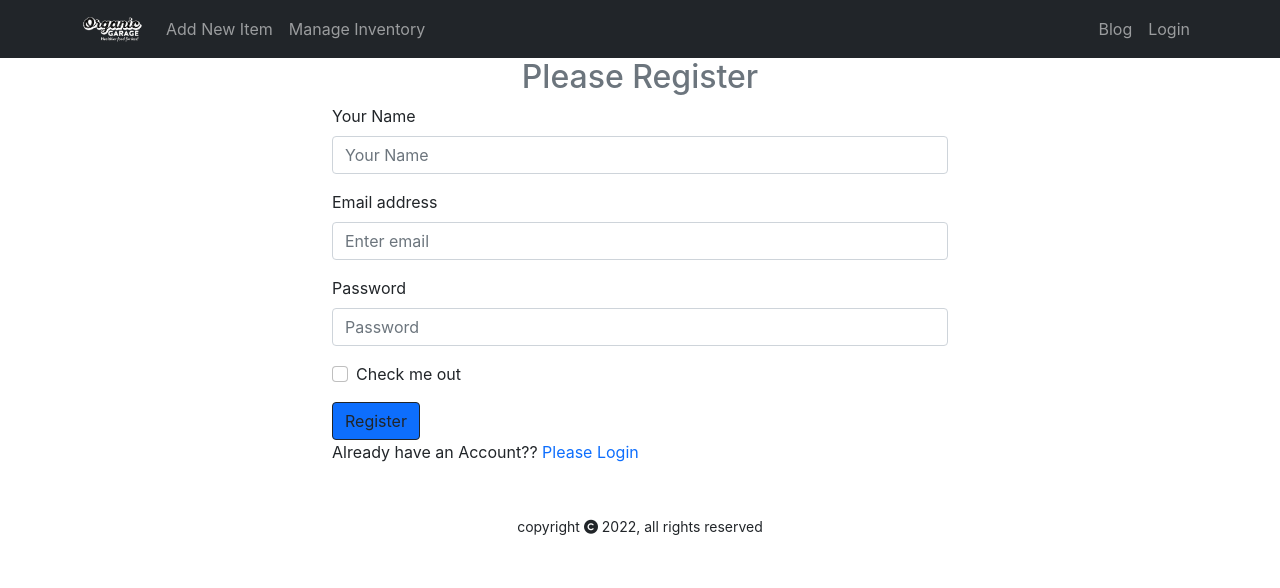
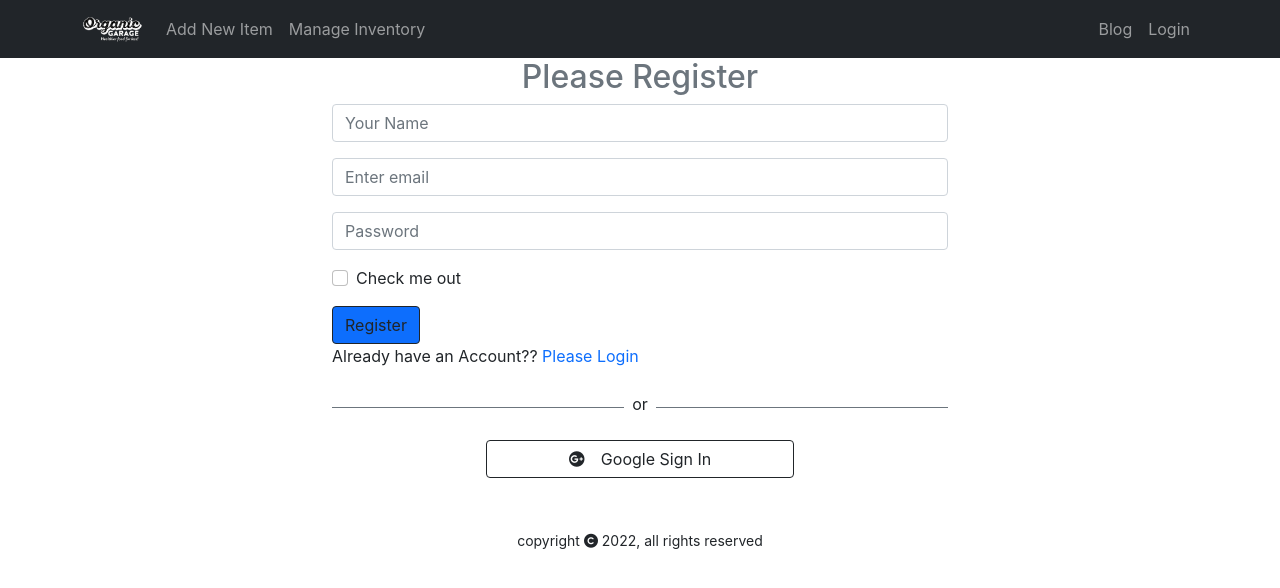
Before and after one commit to shtabdeepaull/Organic-Garage, a React (Create React App) app: page /register in a window 1280 px wide. Shown: the top 588 px of the page. Built offline with nearby package versions, Linux system fonts and the light colour scheme; no server answers.

Commit message:
implemented social login system with google login

```diff
--- a/src/App.js
+++ b/src/App.js
@@ -9,6 +9,7 @@ import ManageInventory from './Pages/Home/ManageInventory/ManageInventory';
 import ItemsDetails from './Pages/Home/ItemsDetails/ItemsDetails';
 import Login from './Pages/Home/Login/Login/Login';
 import Register from './Pages/Home/Login/Register/Register';
+import RequireAuth from './Pages/Home/Login/RequireAuth/RequireAuth';
 
 function App() {
   return (
@@ -16,12 +17,17 @@ function App() {
       <Header></Header>
       <Routes>
         <Route path='/' element={<Home></Home>}></Route>
+        <Route path='/home' element={<Home></Home>}></Route>
         <Route path='/blog' element={<Blog></Blog>}></Route>
         <Route path='/manageinventory' element={<ManageInventory></ManageInventory>}></Route>
-        <Route path='/inventory/:inventoryId' element={<ItemsDetails></ItemsDetails>}></Route>
+        <Route path='/inventory/:inventoryId' element={
+          <RequireAuth>
+            <ItemsDetails></ItemsDetails>
+          </RequireAuth>
+        }></Route>
         <Route path='/login' element={<Login></Login>}></Route>
         <Route path='/register' element={<Register></Register>}></Route>
-        <Route path='*'  element={<NotFound></NotFound>}></Route>
+        <Route path='*' element={<NotFound></NotFound>}></Route>
       </Routes>
       <Footer></Footer>
     </div>
--- a/src/Pages/Home/InventoryItem/InventoryItem.js
+++ b/src/Pages/Home/InventoryItem/InventoryItem.js
@@ -20,7 +20,7 @@ const InventoryItem = () => {
 
             </div>
             <Link to='/manageinventory'>
-                <button  className=' btn-center mt-3 btn btn-outline-dark'>Manage Inventory</button>
+                <button  className='d-block mx-auto text-decoration-none mt-3 btn btn-outline-dark'>Manage Inventory</button>
             </Link>
         </div>
     );
--- a/src/Pages/Home/Login/Login/Login.js
+++ b/src/Pages/Home/Login/Login/Login.js
@@ -1,13 +1,17 @@
 import React, { useRef } from 'react';
 import { Button, Form } from 'react-bootstrap';
 import { useSignInWithEmailAndPassword } from 'react-firebase-hooks/auth';
-import { Link, useNavigate } from 'react-router-dom';
+import { Link, useLocation, useNavigate } from 'react-router-dom';
 import auth from '../../../../firebase.init';
+import SocialLogin from '../SocialLogin/SocialLogin';
 
 const Login = () => {
     const emailRef = useRef('');
     const passwordRef = useRef('');
     const navigate=useNavigate();
+    const location = useLocation();
+
+    let from = location.state?.from?.pathname || "/";
 
     const [
         signInWithEmailAndPassword,
@@ -17,7 +21,7 @@ const Login = () => {
       ] = useSignInWithEmailAndPassword(auth);
 
       if(user) {
-          navigate('/');
+          navigate(from , {replace : true});
       }
 
     const handleSubmit = event => {
@@ -51,6 +55,7 @@ const Login = () => {
                 </Button>
             </Form>
             <p>New To Organic Garage?? <Link to="/register" className='text-primary pe-auto text-decoration-none' onClick={navigateRegister}>Please Register</Link></p>
+            <SocialLogin></SocialLogin>
         </div>
     );
 };
--- a/src/Pages/Home/Login/Register/Register.js
+++ b/src/Pages/Home/Login/Register/Register.js
@@ -3,6 +3,7 @@ import { Button, Form } from 'react-bootstrap';
 import { Link, useNavigate } from 'react-router-dom';
 import { useCreateUserWithEmailAndPassword } from 'react-firebase-hooks/auth';
 import auth from '../../../../firebase.init';
+import SocialLogin from '../SocialLogin/SocialLogin';
 
 const Register = () => {
   const [
@@ -37,17 +38,14 @@ const Register = () => {
       <h2 className='text-secondary text-center'>Please Register</h2>
       <Form onSubmit={handleRegister}>
         <Form.Group className="mb-3" controlId="formBasicName">
-          <Form.Label>Your Name</Form.Label>
           <Form.Control type="text" name="name" placeholder="Your Name" required />
         </Form.Group>
 
         <Form.Group className="mb-3" controlId="formBasicEmail">
-          <Form.Label>Email address</Form.Label>
           <Form.Control type="email" name="email" placeholder="Enter email" required />
         </Form.Group>
 
         <Form.Group className="mb-3" controlId="formBasicPassword">
-          <Form.Label>Password</Form.Label>
           <Form.Control type="password" name="password" placeholder="Password" required />
         </Form.Group>
         <Form.Group className="mb-3" controlId="formBasicCheckbox">
@@ -58,6 +56,7 @@ const Register = () => {
         </Button>
       </Form>
       <p>Already have an Account?? <Link to="/login" className='text-primary pe-auto text-decoration-none' onClick={navigateLogin}>Please Login</Link></p>
+      <SocialLogin></SocialLogin>
     </div>
   );
 };
--- a/src/Pages/Home/Login/SocialLogin/SocialLogin.js
+++ b/src/Pages/Home/Login/SocialLogin/SocialLogin.js
@@ -1,9 +1,40 @@
 import React from 'react';
+import { useSignInWithGoogle } from 'react-firebase-hooks/auth';
+import { useNavigate } from 'react-router-dom';
+import auth from '../../../../firebase.init';
 
 const SocialLogin = () => {
+    const [signInWithGoogle, user, loading, error] = useSignInWithGoogle(auth);
+    const navigate = useNavigate();
+    let errorElement;
+
+    if (error) {
+
+         errorElement = <p className='text-danger'>Error: {error.message}</p>
+
+
+      }
+
+      if(user) {
+        navigate('/home');
+      }
+
     return (
         <div>
-            <h2>Social Login</h2>
+            <div className='d-flex align-items-center'>
+                <div style= {{ height: '1px' }} className='w-50 bg-secondary'></div>
+                <p className='mt-2 px-2'>or</p>
+                <div style={{ height: '1px' }} className='w-50 bg-secondary'></div>
+            </div>
+            {errorElement}
+            <div >
+                    <button
+                        onClick={() => signInWithGoogle()}
+                        className='btn btn-outline-dark d-block w-50 mx-auto my-2'>
+                        <i  className="fa-brands fa-google-plus px-2"></i>
+                        <span className='px-2'>Google Sign In</span>
+                    </button>
+                </div>
         </div>
     );
 };
--- a/src/Pages/Shared/Header/Header.js
+++ b/src/Pages/Shared/Header/Header.js
@@ -1,10 +1,18 @@
+import { signOut } from 'firebase/auth';
 import React from 'react';
 import { Container, Nav, Navbar } from 'react-bootstrap';
+import { useAuthState } from 'react-firebase-hooks/auth';
 import {Link} from 'react-router-dom';
 import logo from '../../../../src/images/logo.png';
+import auth from '../../../firebase.init';
 
 
 const Header = () => {
+  const [user] = useAuthState(auth);
+
+  const handleSignOut = () => {
+    signOut(auth);
+  }
     return (
       <Navbar sticky='top' collapseOnSelect expand="lg" bg="dark" variant="dark">
   <Container>
@@ -19,9 +27,13 @@ const Header = () => {
     </Nav>
     <Nav>
       <Nav.Link as={Link} to="blog">Blog</Nav.Link>
-      <Nav.Link as={Link}  to="login">
+      {
+        user ?
+        <button className='btn btn-link text-white text-decoration-none' onClick={handleSignOut}>Sign Out</button>
+        :
+        <Nav.Link as={Link}  to="login">
         Login
-      </Nav.Link>
+      </Nav.Link>}
     </Nav>
   </Navbar.Collapse>
   </Container>
```
